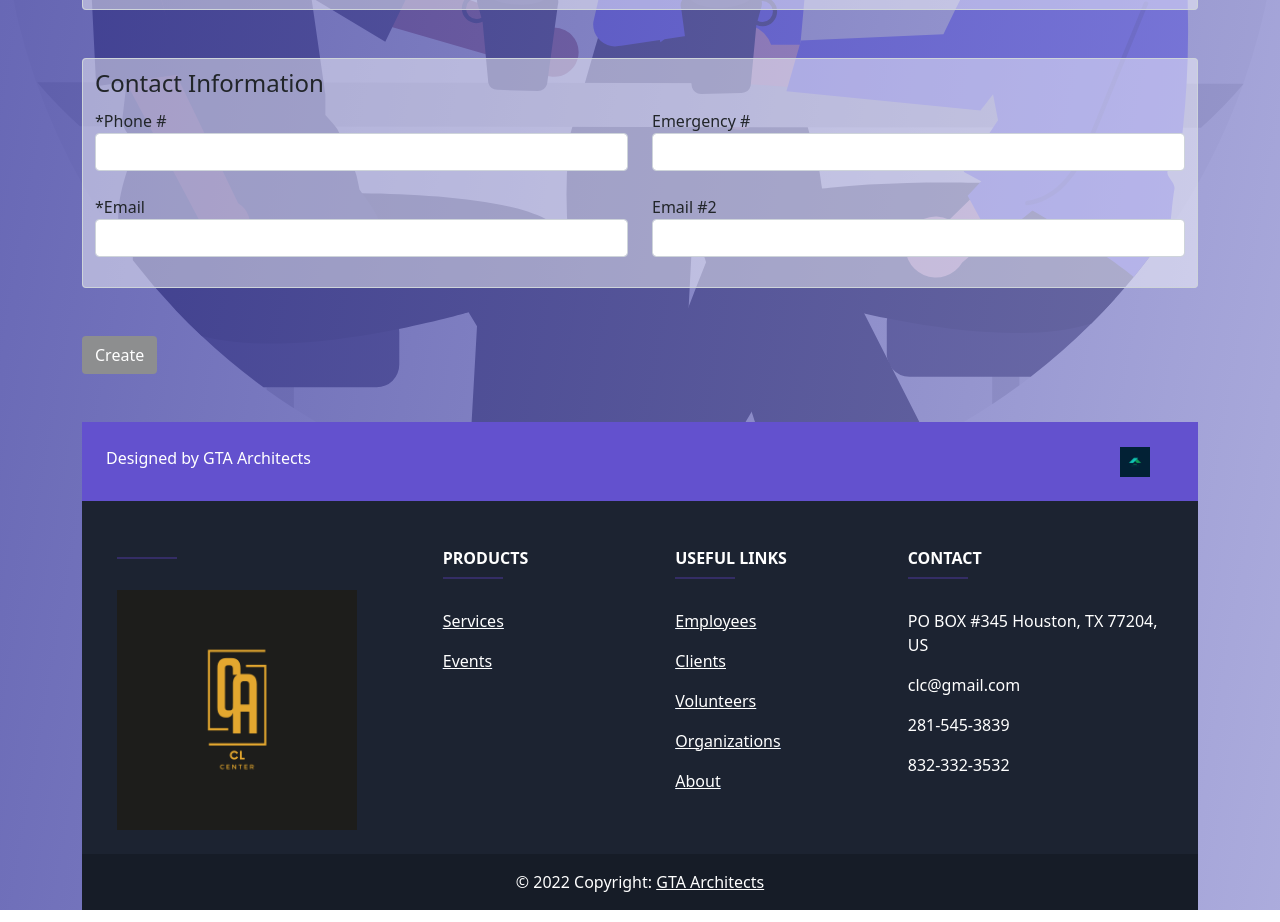
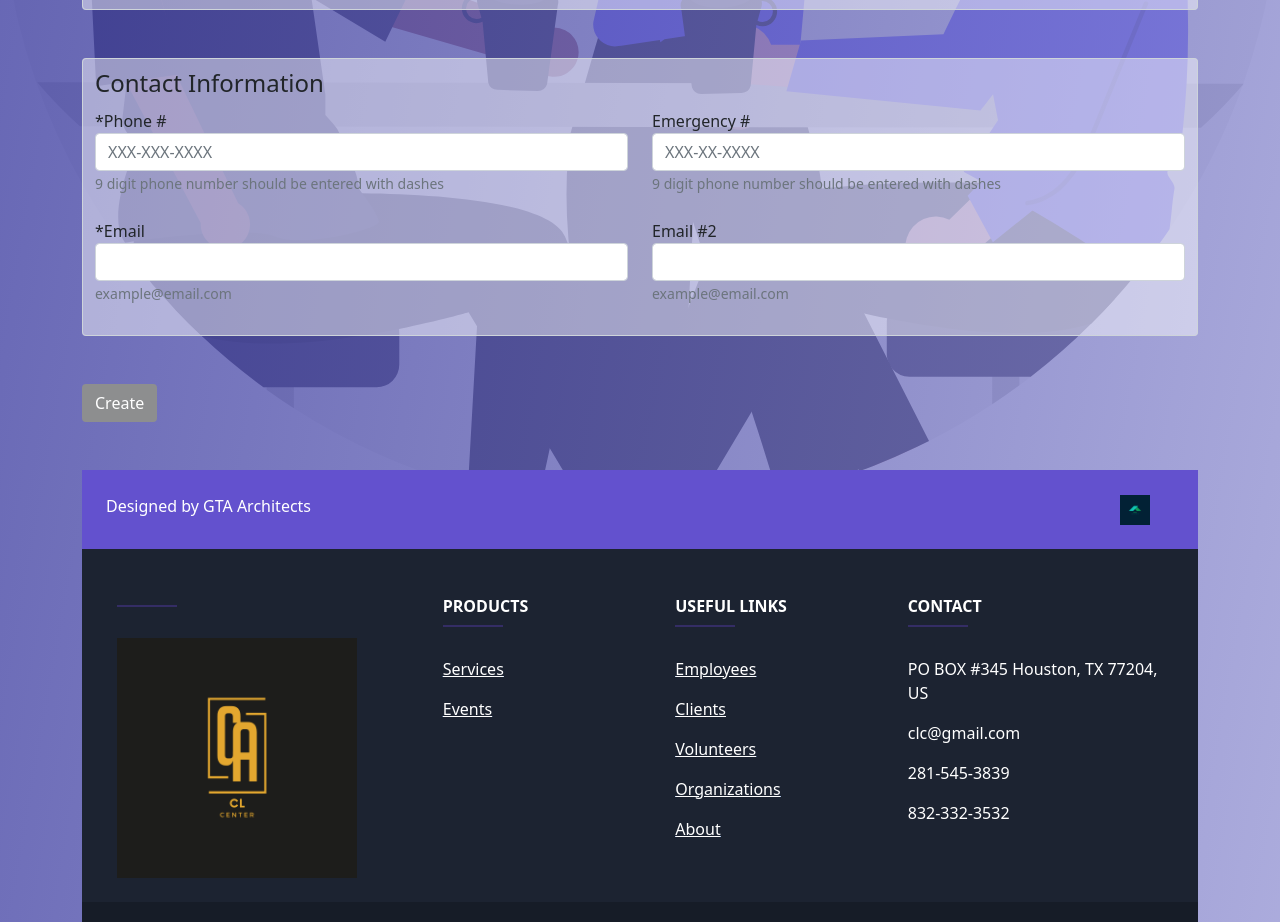
Before and after one commit to alexiscenriquez/CIS4339groupproject, a Vue app in the folder Frontend/: page /new-volunteers in a window 1280 px wide. Shown: the part 780-1702 px from the top of the page. Built offline with nearby package versions, Linux system fonts and the light colour scheme; what vue-chartkick would draw is missing.

Commit message:
added placeholders and formatting

```diff
--- a/Frontend/src/views/volunteers/NewVolunteer.vue
+++ b/Frontend/src/views/volunteers/NewVolunteer.vue
@@ -188,23 +188,35 @@
                 <div class='row mb-4'>
                     <div class="col-sm-6">
                         <label>*Phone #</label>
-                        <input type="text" class="form-control" v-model="volunteers.phone_num" required>
+                        <input type="text" class="form-control" placeholder="XXX-XXX-XXXX" v-model="volunteers.phone_num" required>
+                        <small id="phoneHelpBlock" class="form-text text-muted">
+                        9 digit phone number should be entered with dashes
+                        </small>
                     </div>
 
                     <div class="col-sm-6">
                         <label>Emergency #</label>
-                        <input type="text" class="form-control" v-model="volunteers.emer_num">
+                        <input type="text" class="form-control" placeholder="XXX-XX-XXXX" v-model="volunteers.emer_num">
+                        <small id="phoneHelpBlock" class="form-text text-muted">
+                        9 digit phone number should be entered with dashes
+                        </small>
                     </div>
                 </div>
                 <div class='row mb-4'>
                     <div class="col-sm-6">
                         <label>*Email</label>
                         <input type="email" class="form-control" v-model="volunteers.email" required>
+                        <small id="phoneHelpBlock" class="form-text text-muted">
+                        example@email.com
+                        </small>
                     </div>
 
                     <div class="col-sm-6">
                         <label>Email #2</label>
                         <input type="email" class="form-control" v-model="volunteers.email2">
+                        <small id="phoneHelpBlock" class="form-text text-muted">
+                        example@email.com
+                        </small>
                     </div>
                 </div>
             </fieldset>
--- a/Frontend/src/views/volunteers/VolunteerEdit.vue
+++ b/Frontend/src/views/volunteers/VolunteerEdit.vue
@@ -107,23 +107,35 @@
                 <div class='row mb-4'>
                     <div class="col-sm-6">
                         <label>*Phone #</label>
-                        <input type="text" class="form-control" v-model="volunteers.phone_num" required>
+                        <input type="text" class="form-control" placeholder='XXX-XXX-XXX' model="volunteers.phone_num" required>
+                        <small id="phoneHelpBlock" class="form-text text-muted">
+                        9 digit phone number should be entered with dashes
+                        </small>
                     </div>
 
                     <div class="col-sm-6">
                         <label>Emergency #</label>
-                        <input type="text" class="form-control" v-model="volunteers.emer_num">
+                        <input type="text" class="form-control" placeholder="XXX-XXX-XXXX" v-model="volunteers.emer_num">
+                        <small id="phoneHelpBlock" class="form-text text-muted">
+                        9 digit phone number should be entered with dashes
+                        </small>
                     </div>
                 </div>
                 <div class='row mb-4'>
                     <div class="col-sm-6">
                         <label>*Primary Email</label>
                         <input type="email" class="form-control" v-model="volunteers.email" required>
+                        <small id="phoneHelpBlock" class="form-text text-muted">
+                        example@email.com
+                        </small>
                     </div>
 
                     <div class="col-sm-6">
                         <label>Seconadary Email</label>
                         <input type="email" class="form-control" v-model="volunteers.email2">
+                        <small id="phoneHelpBlock" class="form-text text-muted">
+                        example@email.com
+                        </small>
                     </div>
                 </div>
             </fieldset>
```
